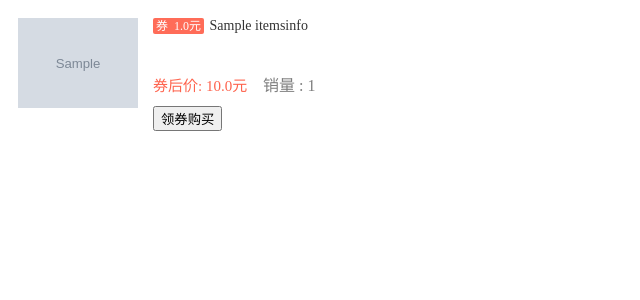
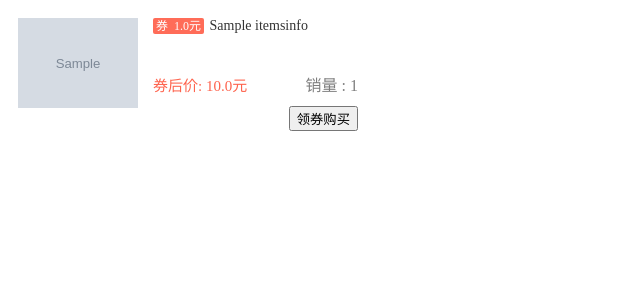
Before and after one commit to lidbcode/quanduoduo, a Django app: page /dwxk/index/ in a window 1280 px wide. Shown: the top 300 px of the page, without its empty margins (0-640 px from the left). Run offline with Django 3.2, Linux system fonts and the light colour scheme; tables that the repository leaves empty hold one stand-in row (values such as "Sample post"); grey boxes marked "Sample" are stand-in pictures.

Commit message:
update css

```diff
--- a/dwxk/static/css/index.css
+++ b/dwxk/static/css/index.css
@@ -1,5 +1,6 @@
 .clearfix:after{clear:both; content:''; font-size:0; display:block; visibility:hidden; height:0}
 .fl{float: left;}
+.fr{float: right;}
 .item-list{
   width: 360px;
 }
--- a/dwxk/templates/dwxk/index.html
+++ b/dwxk/templates/dwxk/index.html
@@ -25,9 +25,9 @@
             </div>
             <div class="sale-info clearfix">
                 <div class="price-value fl">券后价: {{item.price}}元</div>
-                <div class="sale-num fl">销量 : {{item.sales_num}}</div>
+                <div class="sale-num fr">销量 : {{item.sales_num}}</div>
             </div>
-            <div class="buy clearfix">
+            <div class="buy clearfix fr ">
                 <button class="buy-button">领券购买</button>
             </div>
         </div>
```
